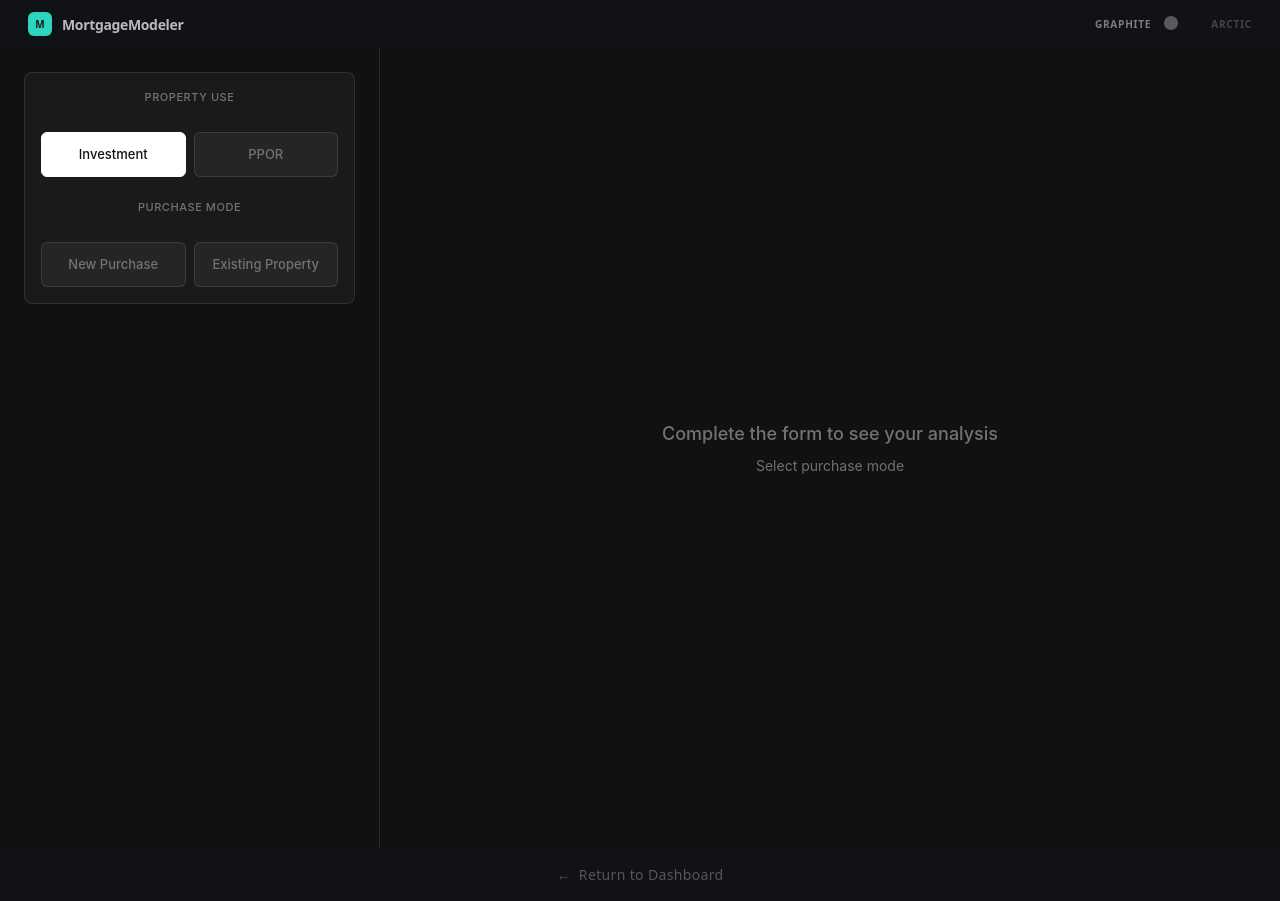
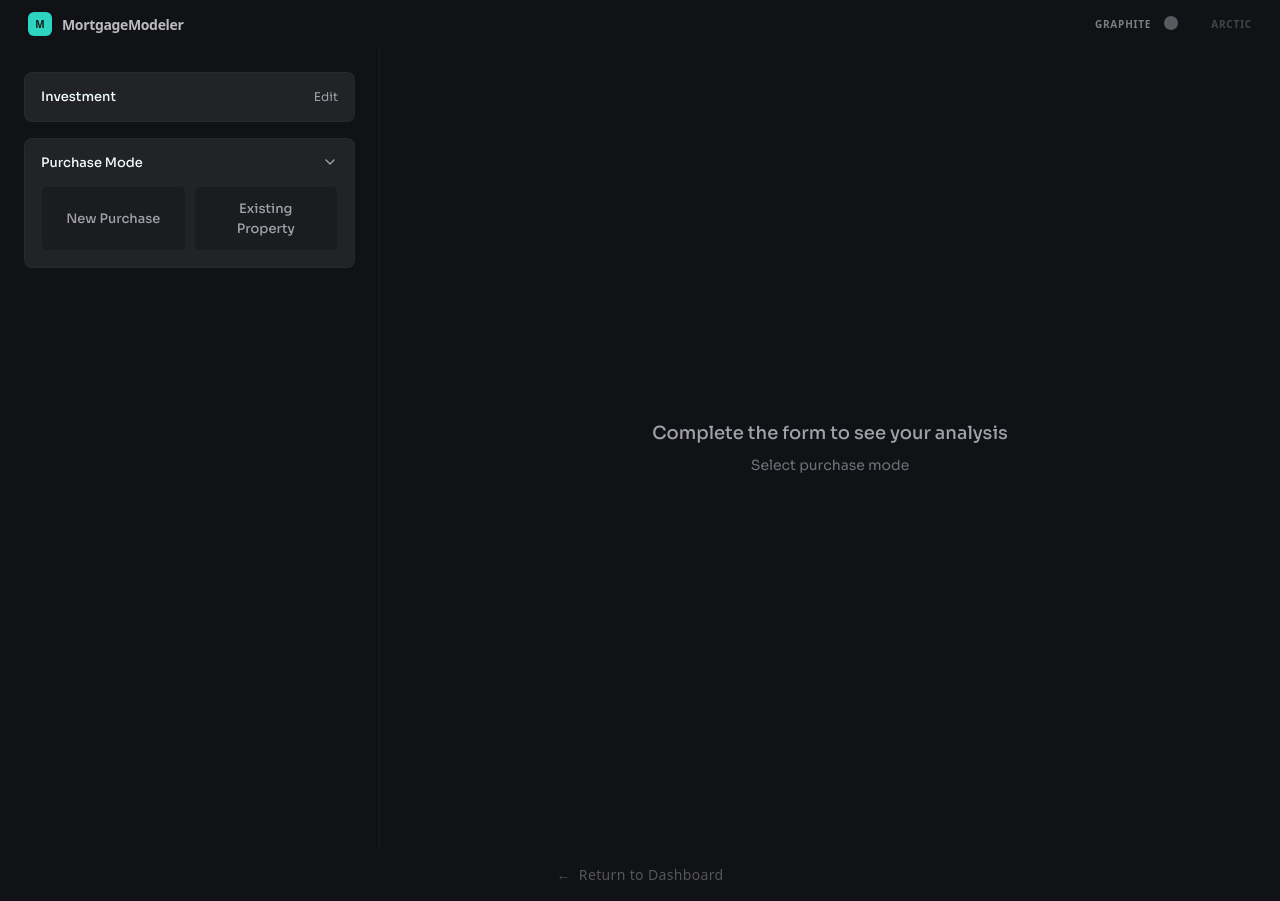
Before and after one commit to jordanlbf/MortgageModeler, a Next.js app in the folder frontend/: page /cashflow in a window 1280 px wide. Both pictures are taken after a click on the button "Investment". Built offline with nearby package versions, Linux system fonts and the light colour scheme.

Commit message:
feat(cashflow): split mode selection into separate collapsible sections

```diff
--- a/frontend/src/components/cashflow/CashflowView.tsx
+++ b/frontend/src/components/cashflow/CashflowView.tsx
@@ -192,7 +192,7 @@ export default function CashflowCalculator() {
   const [cashflowView, setCashflowView] = useState<CashflowView>(1);
 
   // Collapsible sections
-  const [expandedSections, setExpandedSections] = useState<Set<string>>(new Set(["property"]));
+  const [expandedSections, setExpandedSections] = useState<Set<string>>(new Set(["propertyUse"]));
 
   // Derived values
   const isInvestment = propertyUse === "investment";
@@ -383,9 +383,30 @@ export default function CashflowCalculator() {
     });
   };
 
+  // Whether each mode step is "complete"
+  const propertyUseComplete = propertyUse !== null;
+  const purchaseModeComplete = purchaseMode !== null;
+
   // Reset to edit a completed section
   const resetSection = (section: string) => {
     switch (section) {
+      case "propertyUse":
+        setPropertyUse(null);
+        setPurchaseMode(null);
+        setPropertyComplete(false);
+        setLoanComplete(false);
+        setCostsComplete(false);
+        setRentalComplete(false);
+        setTaxComplete(false);
+        break;
+      case "purchaseMode":
+        setPurchaseMode(null);
+        setPropertyComplete(false);
+        setLoanComplete(false);
+        setCostsComplete(false);
+        setRentalComplete(false);
+        setTaxComplete(false);
+        break;
       case "property":
         setPropertyComplete(false);
         setLoanComplete(false);
@@ -426,21 +447,40 @@ export default function CashflowCalculator() {
       {/* LEFT SIDEBAR - INPUTS */}
       <aside className="cf-sidebar">
         <div className="cf-sidebar-inner">
-          {/* Mode Selection */}
+          {/* Property Use */}
           <div className="cf-section">
-            <div className="cf-section-content" style={{ paddingTop: 16 }}>
-              <p className="cf-section-label">Property Use</p>
+            <button
+              className="cf-section-header"
+              onClick={() => toggleSection("propertyUse")}
+            >
+              <span>{propertyUseComplete ? (propertyUse === "investment" ? "Investment" : "PPOR") : "Property Use"}</span>
+              {propertyUseComplete && (
+                <button
+                  className="cf-edit-link"
+                  onClick={(e) => { e.stopPropagation(); resetSection("propertyUse"); }}
+                >
+                  Edit
+                </button>
+              )}
+              {!propertyUseComplete && (
+                expandedSections.has("propertyUse") ? <ChevronDown size={16} /> : <ChevronRight size={16} />
+              )}
+            </button>
+
+            {!propertyUseComplete && expandedSections.has("propertyUse") && (
+              <div className="cf-section-content">
                 <div className="cf-button-group">
                   <button
                     className={`cf-button-option ${propertyUse === "investment" ? "active" : ""}`}
                     onClick={() => {
                       setPropertyUse("investment");
                       setPurchaseMode(null);
-                    setPropertyComplete(false);
-                    setLoanComplete(false);
-                    setCostsComplete(false);
-                    setRentalComplete(false);
-                    setTaxComplete(false);
+                      setExpandedSections(prev => {
+                        const next = new Set(prev);
+                        next.delete("propertyUse");
+                        next.add("purchaseMode");
+                        return next;
+                      });
                     }}
                   >
                     Investment
@@ -450,30 +490,55 @@ export default function CashflowCalculator() {
                     onClick={() => {
                       setPropertyUse("ppor");
                       setPurchaseMode(null);
-                    setPropertyComplete(false);
-                    setLoanComplete(false);
-                    setCostsComplete(false);
-                    setRentalComplete(false);
-                    setTaxComplete(false);
+                      setExpandedSections(prev => {
+                        const next = new Set(prev);
+                        next.delete("propertyUse");
+                        next.add("purchaseMode");
+                        return next;
+                      });
                     }}
                   >
                     PPOR
                   </button>
                 </div>
+              </div>
+            )}
+          </div>
 
-              {propertyUse && (
-                <>
-                  <p className="cf-section-label" style={{ marginTop: 8 }}>Purchase Mode</p>
+          {/* Purchase Mode */}
+          {propertyUseComplete && (
+            <div className="cf-section">
+              <button
+                className="cf-section-header"
+                onClick={() => toggleSection("purchaseMode")}
+              >
+                <span>{purchaseModeComplete ? (purchaseMode === "new" ? "New Purchase" : "Existing Property") : "Purchase Mode"}</span>
+                {purchaseModeComplete && (
+                  <button
+                    className="cf-edit-link"
+                    onClick={(e) => { e.stopPropagation(); resetSection("purchaseMode"); }}
+                  >
+                    Edit
+                  </button>
+                )}
+                {!purchaseModeComplete && (
+                  expandedSections.has("purchaseMode") ? <ChevronDown size={16} /> : <ChevronRight size={16} />
+                )}
+              </button>
+
+              {!purchaseModeComplete && expandedSections.has("purchaseMode") && (
+                <div className="cf-section-content">
                   <div className="cf-button-group">
                     <button
                       className={`cf-button-option ${purchaseMode === "new" ? "active" : ""}`}
                       onClick={() => {
                         setPurchaseMode("new");
-                        setPropertyComplete(false);
-                        setLoanComplete(false);
-                        setCostsComplete(false);
-                        setRentalComplete(false);
-                        setTaxComplete(false);
+                        setExpandedSections(prev => {
+                          const next = new Set(prev);
+                          next.delete("purchaseMode");
+                          next.add("property");
+                          return next;
+                        });
                       }}
                     >
                       New Purchase
@@ -482,20 +547,21 @@ export default function CashflowCalculator() {
                       className={`cf-button-option ${purchaseMode === "existing" ? "active" : ""}`}
                       onClick={() => {
                         setPurchaseMode("existing");
-                        setPropertyComplete(false);
-                        setLoanComplete(false);
-                        setCostsComplete(false);
-                        setRentalComplete(false);
-                        setTaxComplete(false);
+                        setExpandedSections(prev => {
+                          const next = new Set(prev);
+                          next.delete("purchaseMode");
+                          next.add("property");
+                          return next;
+                        });
                       }}
                     >
                       Existing Property
                     </button>
                   </div>
-                </>
+                </div>
               )}
             </div>
-          </div>
+          )}
 
           {/* Property Details */}
           {purchaseMode && (
--- a/frontend/src/components/cashflow/cashflow.css
+++ b/frontend/src/components/cashflow/cashflow.css
@@ -2,18 +2,23 @@
    CASHFLOW CALCULATOR - SIDEBAR LAYOUT
    ============================================================================ */
 
-/* CSS Variables */
+/* CSS Variables — Graphite Teal design system */
 :root {
-  --cf-bg: #111111;
-  --cf-card: #1a1a1a;
-  --cf-border: rgba(255, 255, 255, 0.1);
-  --cf-text: #e5e5e5;
-  --cf-text-muted: #737373;
-  --cf-text-dim: rgba(255, 255, 255, 0.4);
-  --cf-white: #ffffff;
-  --cf-input-bg: rgba(255, 255, 255, 0.05);
-  --cf-hover: rgba(255, 255, 255, 0.1);
-  --cf-accent: rgba(255, 255, 255, 0.02);
+  --cf-bg: var(--color-background, #111215);
+  --cf-card: var(--color-card, rgba(42,42,46,0.72));
+  --cf-card-elevated: var(--color-card-elevated, rgba(44,44,48,0.82));
+  --cf-border: var(--color-border, rgba(113,113,122,0.08));
+  --cf-border-hover: var(--color-border-hover, rgba(113,113,122,0.15));
+  --cf-text: var(--color-foreground, #f0fdfa);
+  --cf-text-muted: var(--color-subtle, #a1a1aa);
+  --cf-text-dim: var(--color-faint, #71717a);
+  --cf-white: var(--color-muted, #f4f4f5);
+  --cf-accent: var(--color-accent, #2dd4bf);
+  --cf-accent-contrast: var(--color-accent-contrast, #18181b);
+  --cf-accent-border: var(--color-accent-border, rgba(45,212,191,0.35));
+  --cf-input-bg: var(--color-control, rgba(24,24,27,0.60));
+  --cf-hover: var(--color-border-hover, rgba(113,113,122,0.15));
+  --cf-surface-subtle: rgba(255, 255, 255, 0.02);
   --cf-sidebar-width: 380px;
 }
 
@@ -26,7 +31,7 @@
   min-height: 100vh;
   background: var(--cf-bg);
   color: var(--cf-text);
-  font-family: "Inter", system-ui, sans-serif;
+  font-family: var(--font-sans, "Sora", system-ui, sans-serif);
 }
 
 /* LEFT SIDEBAR */
@@ -164,7 +169,7 @@
 }
 
 .cf-input:focus {
-  border-color: rgba(255, 255, 255, 0.3);
+  border-color: var(--cf-accent-border);
 }
 
 .cf-input-display {
@@ -203,9 +208,9 @@
 }
 
 .cf-button-option.active {
-  background: var(--cf-white);
-  border-color: var(--cf-white);
-  color: var(--cf-bg);
+  background: var(--cf-accent);
+  border-color: var(--cf-accent);
+  color: var(--cf-accent-contrast);
 }
 
 /* Toggle */
@@ -250,13 +255,13 @@
 }
 
 .cf-toggle input:checked + .cf-toggle-slider {
-  background: var(--cf-white);
-  border-color: var(--cf-white);
+  background: var(--cf-accent);
+  border-color: var(--cf-accent);
 }
 
 .cf-toggle input:checked + .cf-toggle-slider::before {
   transform: translateX(16px);
-  background: var(--cf-bg);
+  background: var(--cf-accent-contrast);
 }
 
 .cf-toggle-label {
@@ -268,10 +273,10 @@
 .cf-continue {
   width: 100%;
   padding: 12px;
-  background: var(--cf-white);
+  background: var(--cf-accent);
   border: none;
   border-radius: 6px;
-  color: var(--cf-bg);
+  color: var(--cf-accent-contrast);
   font-size: 13px;
   font-weight: 600;
   cursor: pointer;
@@ -440,8 +445,8 @@
 }
 
 .cf-year-button.active {
-  background: var(--cf-white);
-  color: var(--cf-bg);
+  background: var(--cf-accent);
+  color: var(--cf-accent-contrast);
 }
 
 /* Focal KPI */
@@ -450,7 +455,7 @@
   align-items: flex-end;
   justify-content: space-between;
   padding: 24px 20px;
-  background: var(--cf-accent);
+  background: var(--cf-surface-subtle);
   border-bottom: 1px solid var(--cf-border);
 }
 
@@ -564,7 +569,7 @@
 
 /* Subtotal Row */
 .cf-table-subtotal {
-  background: var(--cf-accent);
+  background: var(--cf-surface-subtle);
 }
 
 .cf-table-subtotal td {
```
Lines whose indentation alone changed are shown as unchanged.
